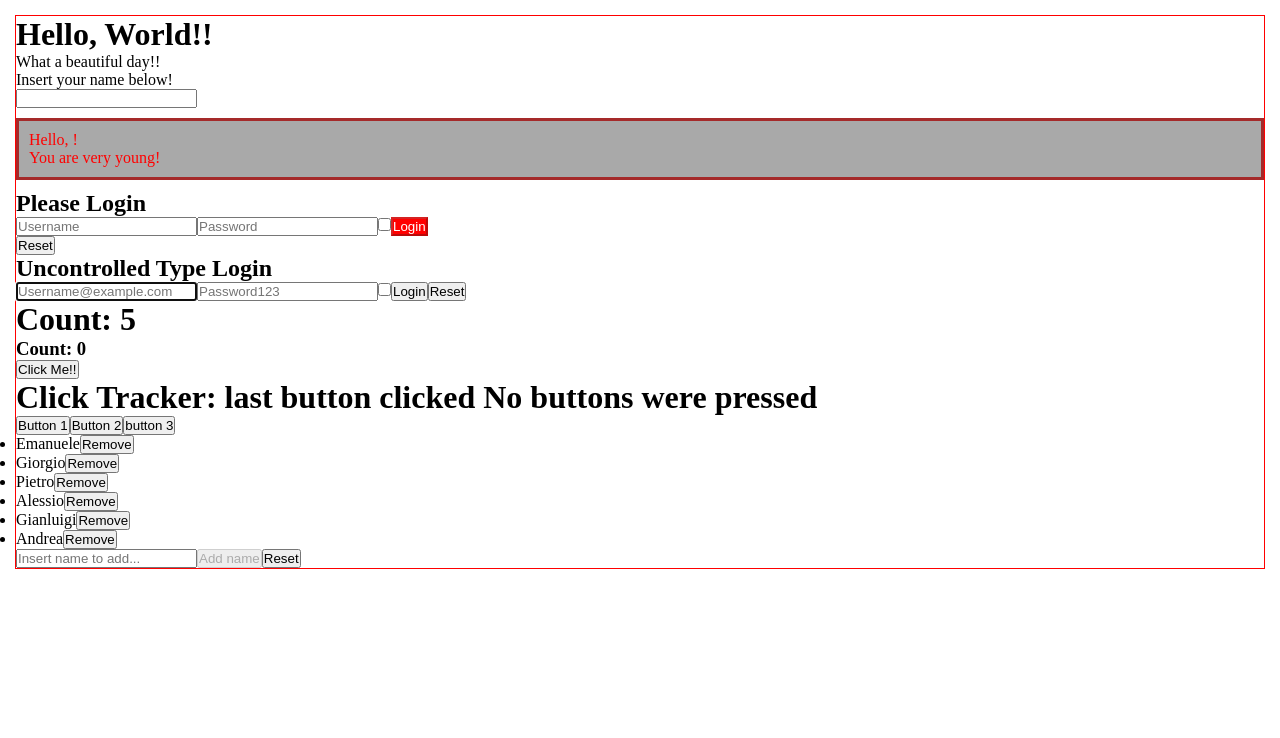
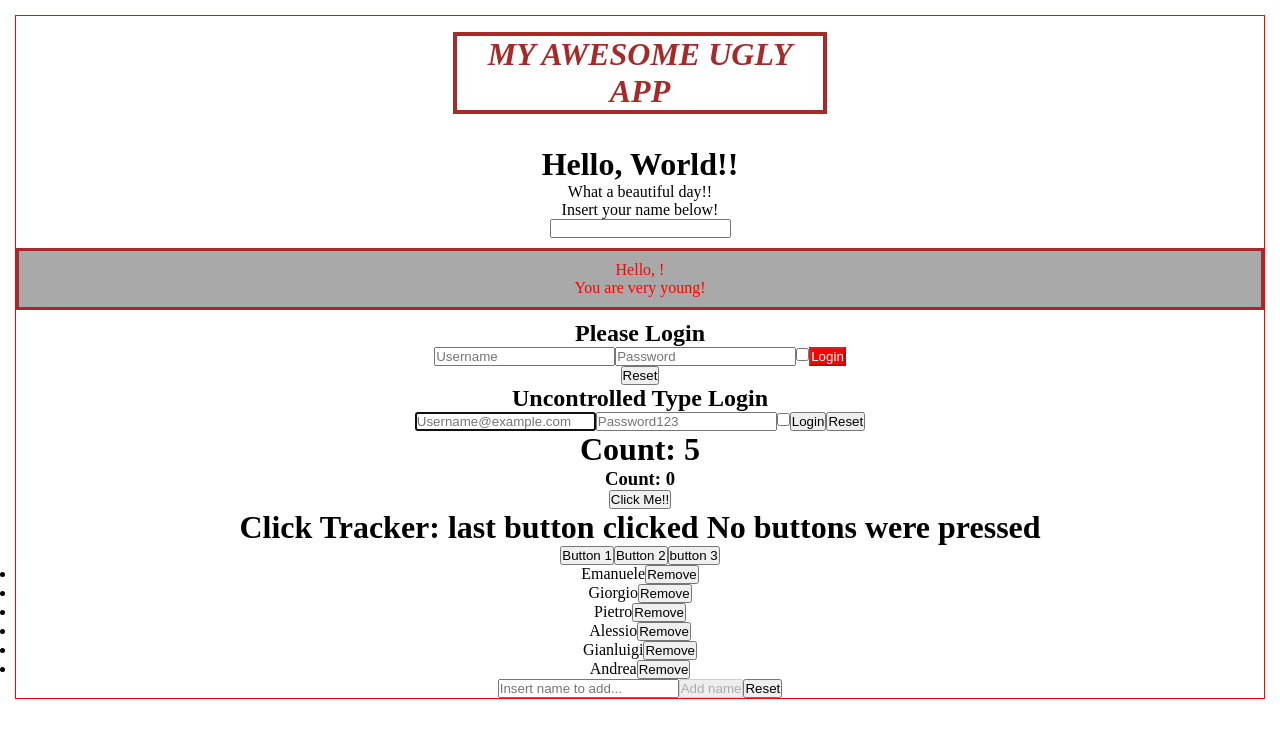
Before and after one commit to Simulaemanuele/react-exercises, a React (Create React App) app: page / in a window 1280 px wide. Shown: the top 738 px of the page. Built offline with nearby package versions, Linux system fonts and the light colour scheme.

Commit message:
exercise: Composition/component-composition-02 done

```diff
--- a/src/App.js
+++ b/src/App.js
@@ -13,7 +13,7 @@ import { Container } from "./Container";
 export class App extends React.Component{
     render(){
         return(
-        <Container>
+        <Container title="my awesome ugly app">
             <HelloWorld />
             <InteractiveWelcome />
             <Login />
--- a/src/Container.js
+++ b/src/Container.js
@@ -1,10 +1,15 @@
 import React from "react";
 
-export class Container extends React.Component{
-    render(){
-        return(
+export class Container extends React.Component {
+    render() {
+        return (
             <div className="container">
-                {this.props.children}
+                <div className="container__general-title">
+                    {this.props.title}
+                </div>
+                <div>
+                    {this.props.children}
+                </div>
             </div>
         )
     }
--- a/src/index.css
+++ b/src/index.css
@@ -20,4 +20,19 @@ body {
 .container{
     background-color: #FFFFFF;
     border: 1px solid #FF0000;
+    text-align: center;
 }
+
+.container__general-title{
+    text-transform: uppercase;
+    color: #A52A2A;
+    text-align: center;
+    font-size: xx-large;
+    font-weight: bolder;
+    font-style: italic;
+    margin-top: 1rem;
+    margin-bottom: 2rem;
+    border: 4px solid #A52A2A;
+    width: 30%;
+    margin-left: 35%;
+}
```
